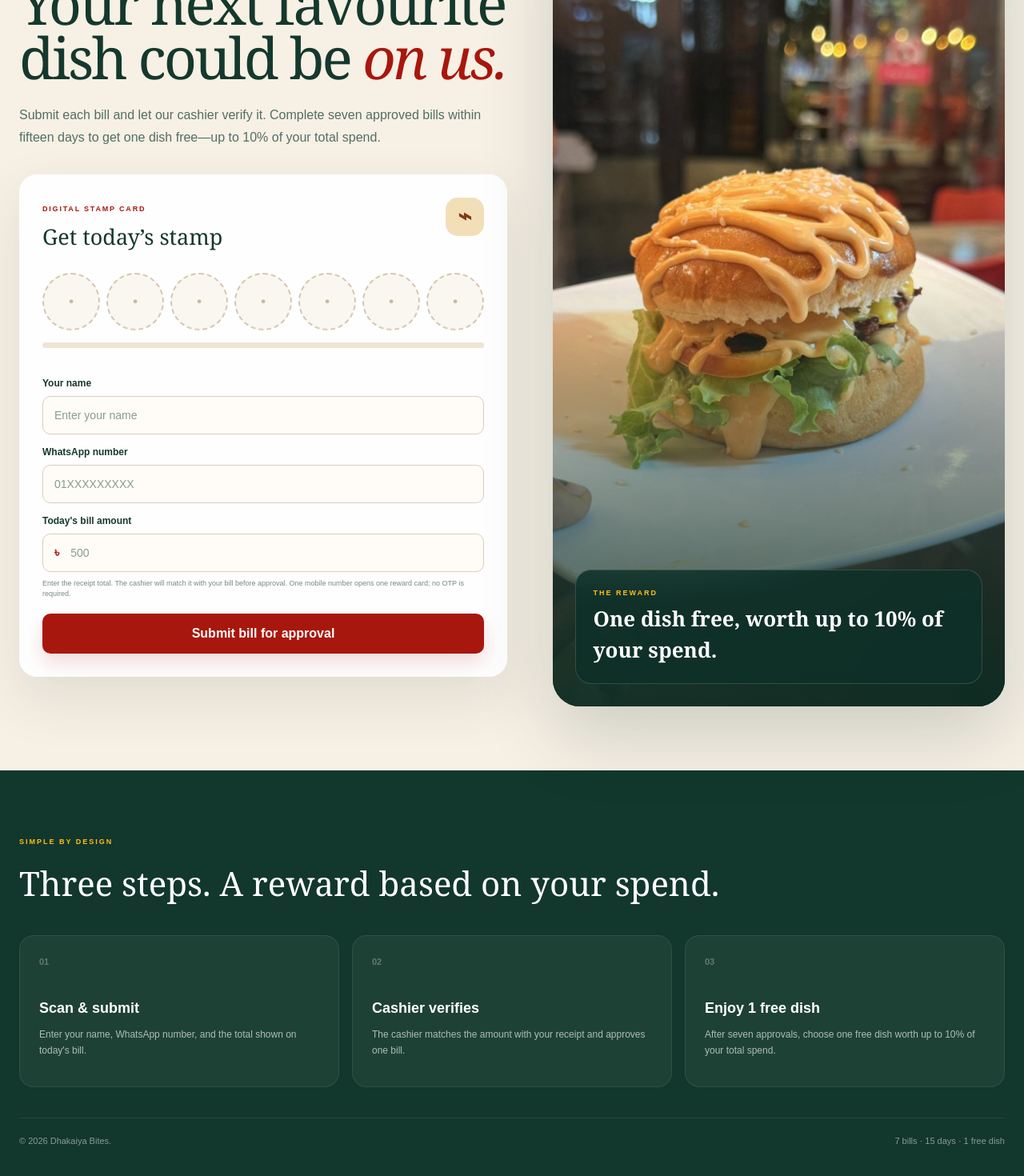
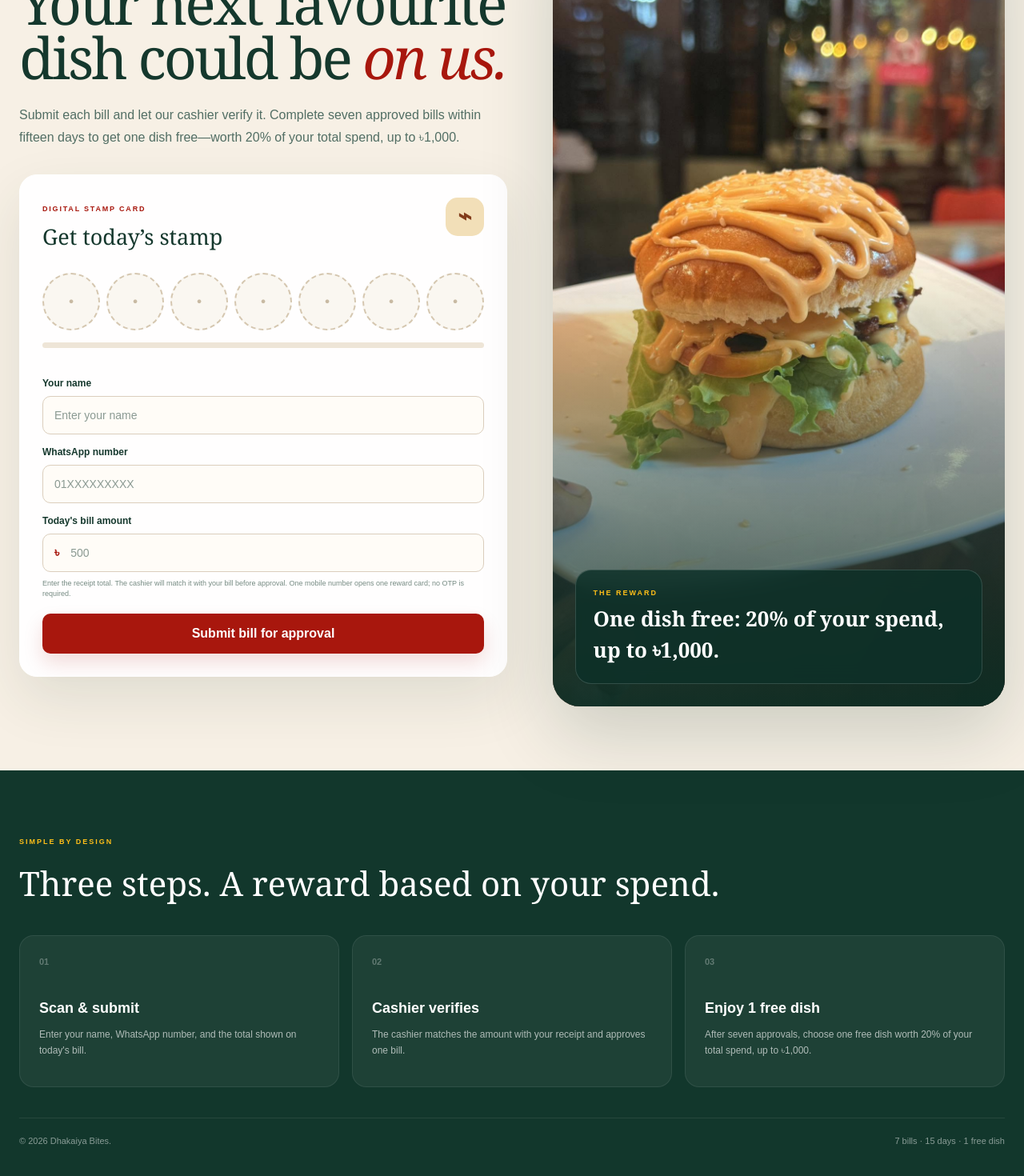
Before and after one commit to Emranrx02/Dhakaiya-Bites-website, a Next.js app: page /rewards in a window 1280 px wide. Shown: the part 238-1708 px from the top of the page at 80% size. Built offline with nearby package versions, Linux system fonts and the light colour scheme; no server answers.

Commit message:
Update app/rewards/RewardsClient.tsx for 20 percent reward

```diff
--- a/app/rewards/RewardsClient.tsx
+++ b/app/rewards/RewardsClient.tsx
@@ -16,6 +16,7 @@ type CustomerCard = {
   rewardValue: number;
   stampsRequired: number;
   rewardPercent: number;
+  rewardMaxValue: number;
 };
 
 type CardResponse = {
@@ -119,7 +120,7 @@ export default function RewardsClient() {
         <div className={styles.content}>
           <div className={styles.eyebrow}>✦ EAT MORE. EARN MORE.</div>
           <h1>Your next favourite dish could be <em>on us.</em></h1>
-          <p className={styles.lead}>Submit each bill and let our cashier verify it. Complete seven approved bills within fifteen days to get one dish free—up to 10% of your total spend.</p>
+          <p className={styles.lead}>Submit each bill and let our cashier verify it. Complete seven approved bills within fifteen days to get one dish free—worth 20% of your total spend, up to ৳1,000.</p>
 
           <div className={styles.stampCard}>
             <div className={styles.cardHeading}>
@@ -168,7 +169,7 @@ export default function RewardsClient() {
 
         <div className={styles.foodVisual}>
           <img src="/brand/hot-chicken.jpg" alt="Dhakaiya Bites hot chicken" />
-          <div className={styles.foodCaption}><small>THE REWARD</small><b>One dish free, worth up to 10% of your spend.</b></div>
+          <div className={styles.foodCaption}><small>THE REWARD</small><b>One dish free: 20% of your spend, up to ৳1,000.</b></div>
         </div>
       </section>
 
@@ -177,7 +178,7 @@ export default function RewardsClient() {
         <div className={styles.stepGrid}>
           <article><span>01</span><b>Scan & submit</b><p>Enter your name, WhatsApp number, and the total shown on today&apos;s bill.</p></article>
           <article><span>02</span><b>Cashier verifies</b><p>The cashier matches the amount with your receipt and approves one bill.</p></article>
-          <article><span>03</span><b>Enjoy 1 free dish</b><p>After seven approvals, choose one free dish worth up to 10% of your total spend.</p></article>
+          <article><span>03</span><b>Enjoy 1 free dish</b><p>After seven approvals, choose one free dish worth 20% of your total spend, up to ৳1,000.</p></article>
         </div>
         <div className={styles.rewardFooter}>
           <span>© 2026 Dhakaiya Bites.</span>
```
